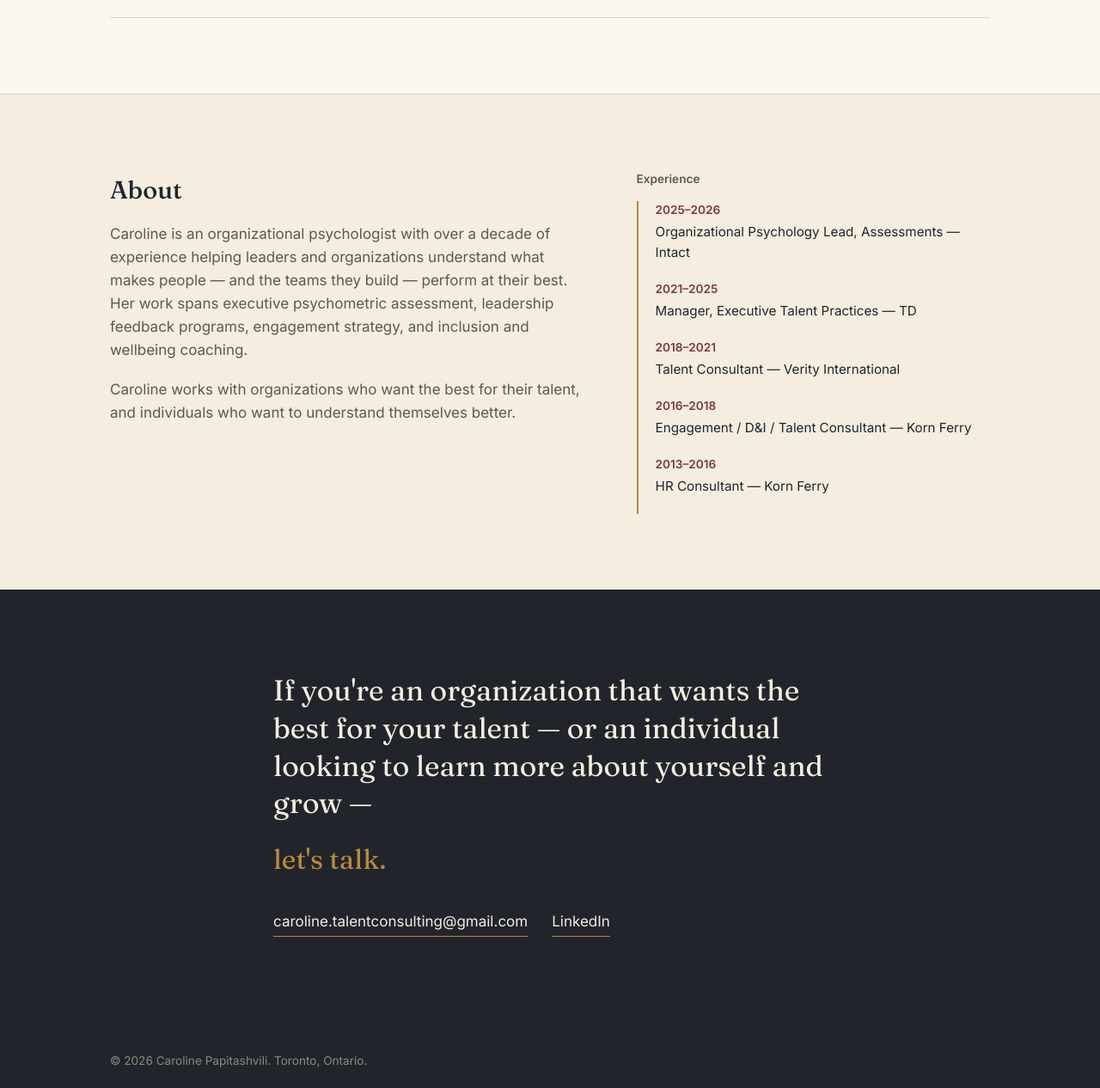
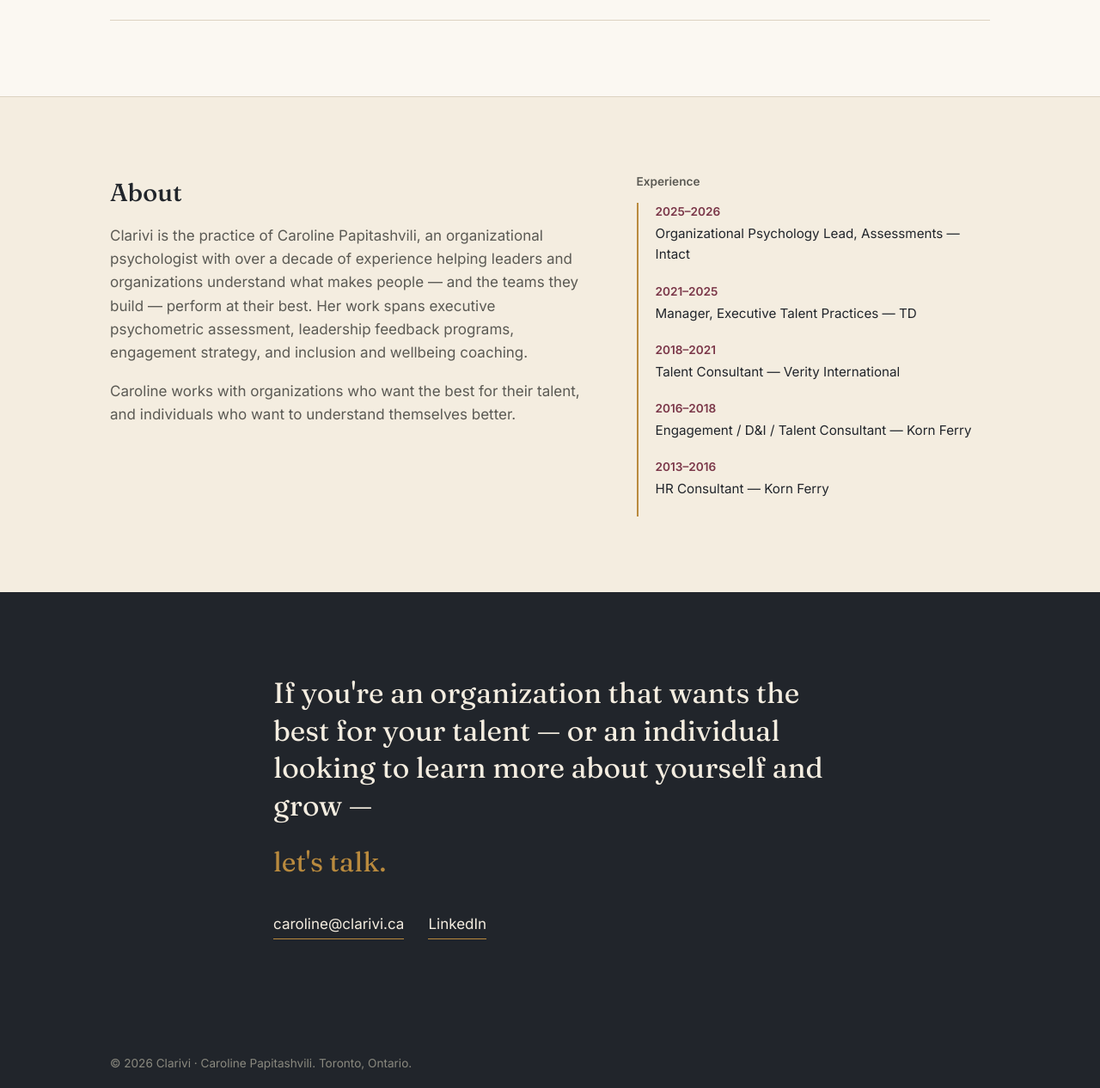
Before and after one commit to Caroline-Papitashvili/My-website, a plain HTML site: page index.html in a window 1280 px wide. Shown: the part 1531-2797 px from the top of the page at 86% size. Drawn offline with Linux system fonts and the light colour scheme.

Commit message:
Add files via upload

```diff
--- a/index.html
+++ b/index.html
@@ -3,18 +3,19 @@
 <head>
 <meta charset="UTF-8">
 <meta name="viewport" content="width=device-width, initial-scale=1.0">
-<title>Caroline Papitashvili — Organizational Psychology Consulting</title>
+<title>Clarivi — Organizational Psychology Consulting</title>
 <meta name="description" content="Organizational psychology consulting: executive psychometric assessment, 360/180 leadership assessments, employee engagement surveys, career clarity sessions, and speaking.">
 <link rel="preconnect" href="https://fonts.googleapis.com">
 <link rel="preconnect" href="https://fonts.gstatic.com" crossorigin>
 <link href="https://fonts.googleapis.com/css2?family=Fraunces:opsz,wght@9..144,400;9..144,500;9..144,600&family=Inter:wght@400;500;600&display=swap" rel="stylesheet">
+<link rel="icon" type="image/png" href="favicon.png">
 <link rel="stylesheet" href="styles.css">
 </head>
 <body>
 
 <header class="site-header">
   <div class="wrap header-row">
-    <a href="#top" class="mark">C. Papitashvili</a>
+    <a href="#top" class="mark"><img src="clarivi-logo.png" alt="Clarivi"></a>
     <nav class="nav">
       <a href="#services">Consulting Solutions</a>
       <a href="#about">About</a>
@@ -90,7 +91,7 @@
     <div class="wrap about-grid">
       <div class="about-copy">
         <h2>About</h2>
-        <p>Caroline is an organizational psychologist with over a decade of experience helping leaders and organizations understand what makes people — and the teams they build — perform at their best. Her work spans executive psychometric assessment, leadership feedback programs, engagement strategy, and inclusion and wellbeing coaching.</p>
+        <p>Clarivi is the practice of Caroline Papitashvili, an organizational psychologist with over a decade of experience helping leaders and organizations understand what makes people — and the teams they build — perform at their best. Her work spans executive psychometric assessment, leadership feedback programs, engagement strategy, and inclusion and wellbeing coaching.</p>
         <p>Caroline works with organizations who want the best for their talent, and individuals who want to understand themselves better.</p>
       </div>
       <div class="about-timeline">
@@ -126,7 +127,7 @@
       <h2>If you're an organization that wants the best for your talent — or an individual looking to learn more about yourself and grow —</h2>
       <p class="contact-cta">let's talk.</p>
       <div class="contact-links">
-        <a href="mailto:caroline.talentconsulting@gmail.com">caroline.talentconsulting@gmail.com</a>
+        <a href="mailto:caroline@clarivi.ca">caroline@clarivi.ca</a>
         <a href="https://www.linkedin.com/in/cpapitashvili/" target="_blank" rel="noopener">LinkedIn</a>
       </div>
     </div>
@@ -136,7 +137,7 @@
 
 <footer class="site-footer">
   <div class="wrap">
-    <p>&copy; <span id="year"></span> Caroline Papitashvili. Toronto, Ontario.</p>
+    <p>&copy; <span id="year"></span> Clarivi &middot; Caroline Papitashvili. Toronto, Ontario.</p>
   </div>
 </footer>
 
```
